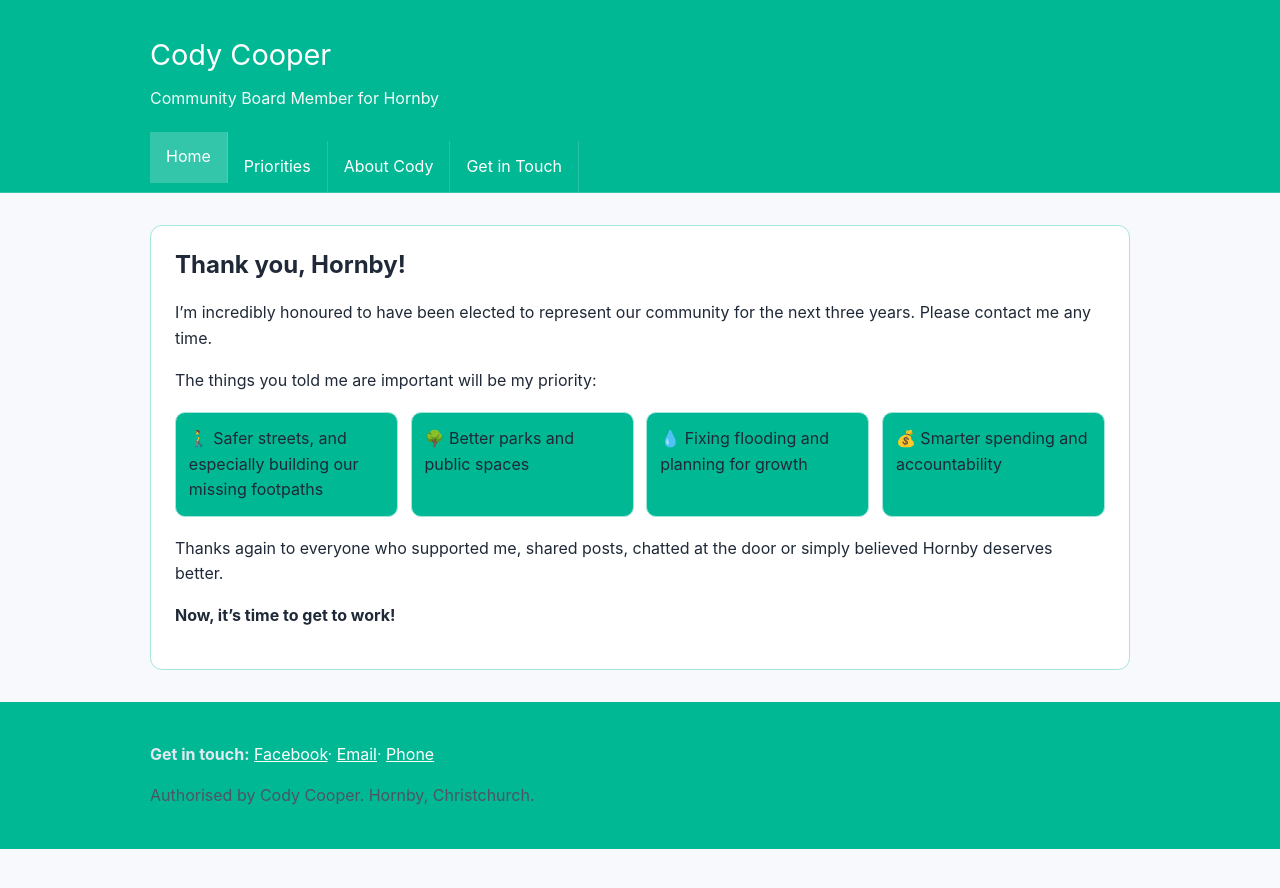
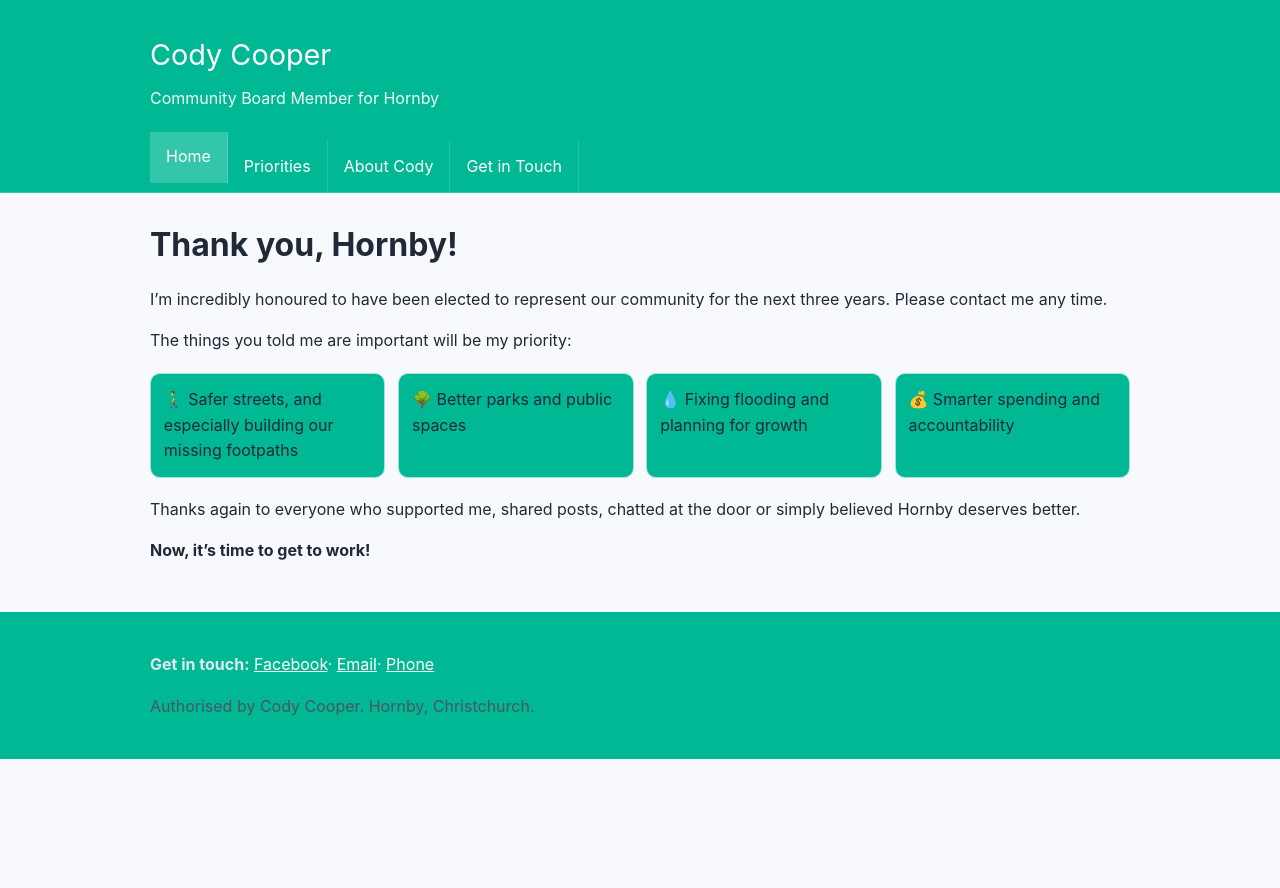
Before and after one commit to codyc1515/website, a Jekyll site: the page built from index.md, in a window 1280 px wide. Shown: the top 888 px of the page. Built offline with Jekyll 4.4.1, drawn with Linux system fonts in a browser that asks for light colours.

Commit message:
Update default.html

```diff
--- a/_layouts/default.html
+++ b/_layouts/default.html
@@ -10,10 +10,10 @@
   {% include header.html %}
   {% include nav.html %}
   <main class="main-content">
-    <article class="page">
+    <!--article class="page"-->
       {% if page.heading %}<h1>{{ page.heading }}</h1>{% elsif page.title %}<h1>{{ page.title }}</h1>{% endif %}
       {{ content }}
-    </article>
+    <!--/article-->
   </main>
   {% include footer.html %}
 </body>
```
